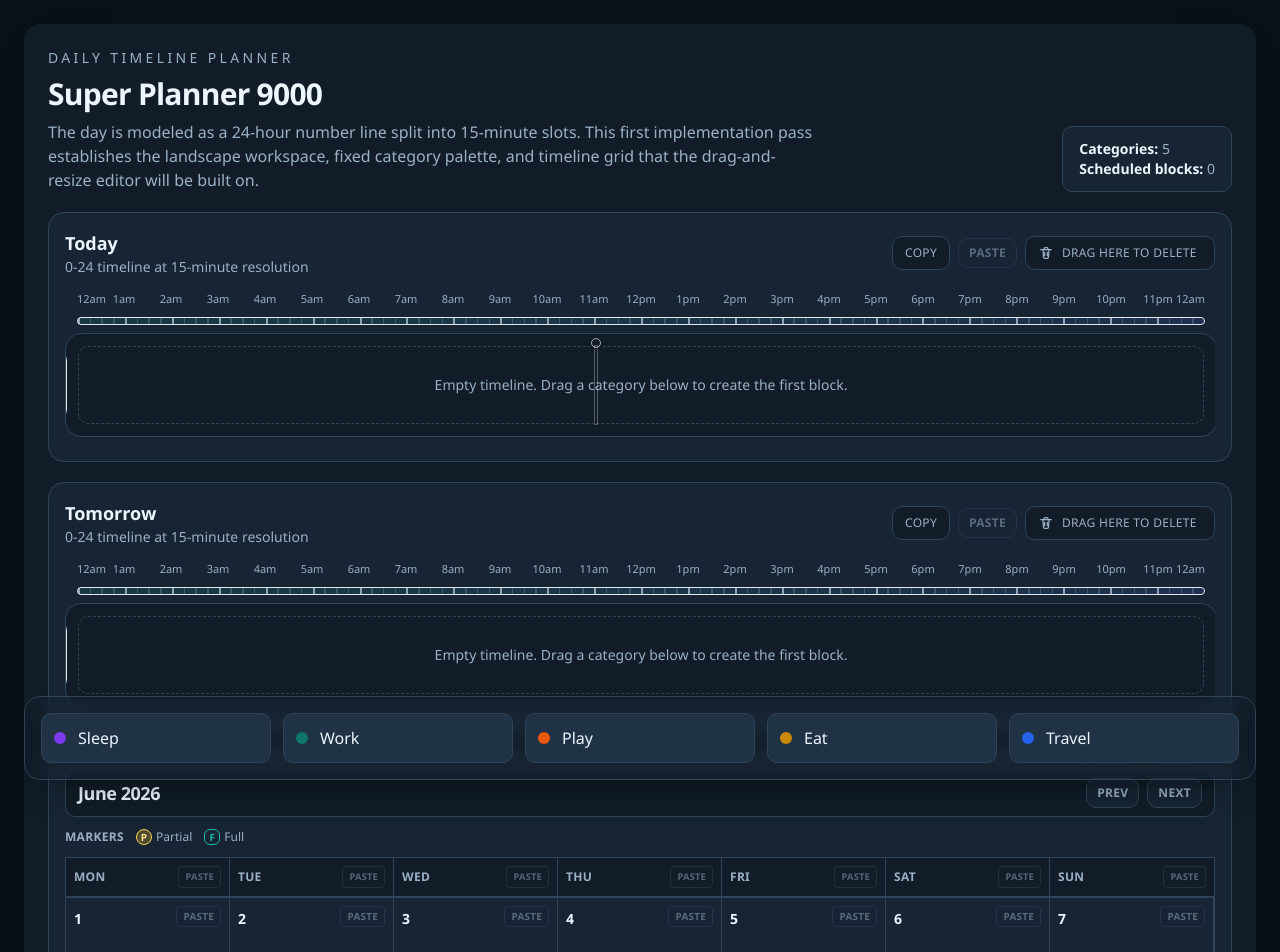
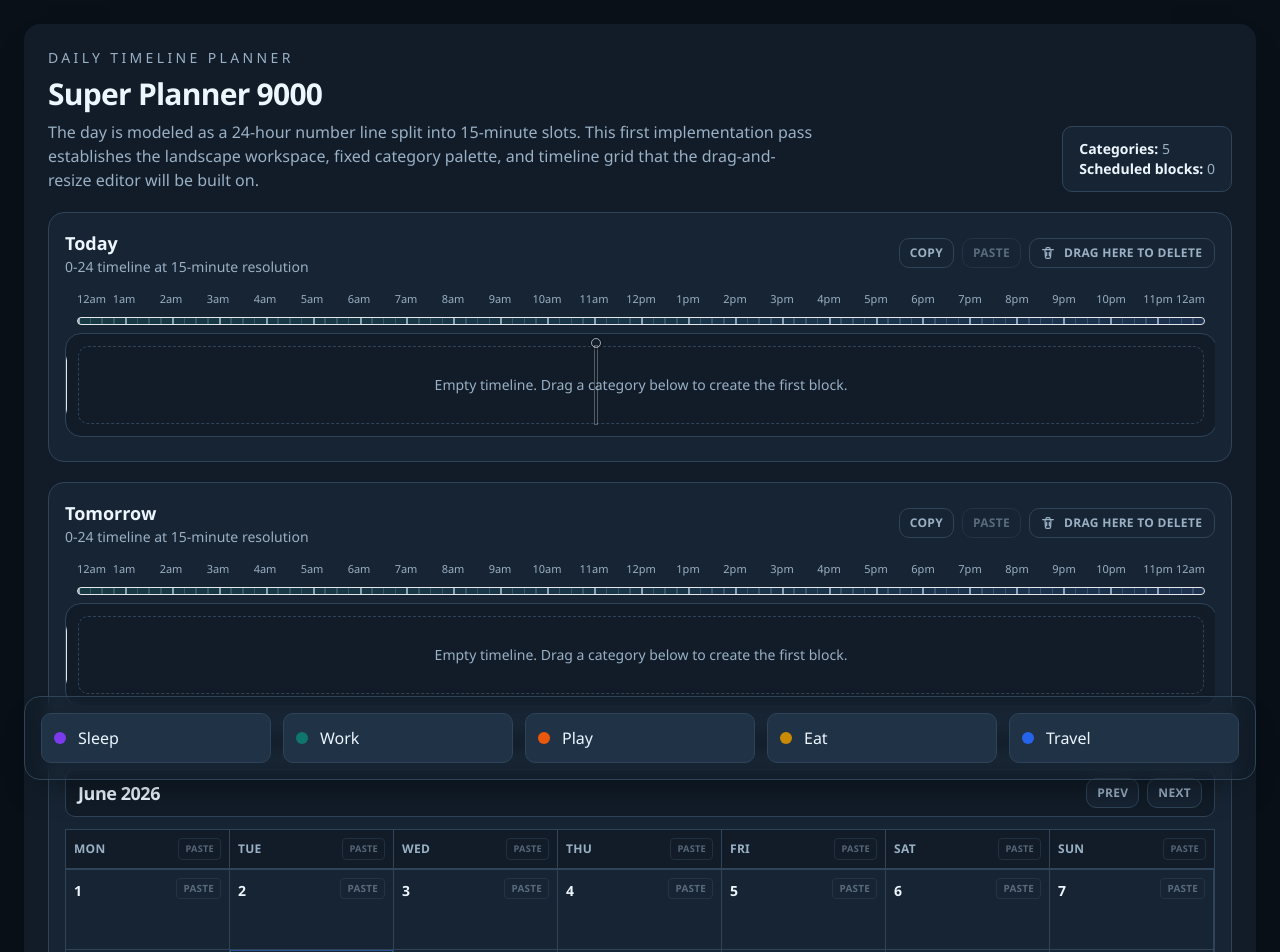
Before and after one commit to TheJoshuaEvans/super-planner-9000, a React (Vite) app: page / in a window 1280 px wide. Shown: the top 952 px of the page. Built offline with nearby package versions, Linux system fonts and the light colour scheme.

Commit message:
Timeline Preview - The calendar cells now have colored timeline previews :D

```diff
--- a/src/App.tsx
+++ b/src/App.tsx
@@ -1,13 +1,10 @@
 import CategoryPalette from "./components/CategoryPalette";
-import type { CalendarDayStatus } from "./components/MonthlyWallCalendar";
 import MonthlyWallCalendar from "./components/MonthlyWallCalendar";
 import PortraitWarningOverlay from "./components/PortraitWarningOverlay";
 import TimelineTrack from "./components/TimelineTrack";
 import { formatCalendarDateLabel, getRelativeCalendarDateKey } from "./lib/calendar";
-import { getTimelineCompleteness } from "./lib/plannerSegments";
-import { TOTAL_DAY_SLOTS } from "./lib/timeline";
 import { usePlannerStore } from "./store/plannerStore";
-import { useMemo, useState } from "react";
+import { useState } from "react";
 import type { PlannerDateKey, PlannerSegment } from "./store/plannerStore";
 
 const PORTRAIT_WARNING_SESSION_KEY = "sp9000-portrait-warning-dismissed";
@@ -43,17 +40,6 @@ function App() {
   const canPasteTimeline = copiedTimelineSegments !== null;
   const selectedDateSegments = selectedDateKey ? (segmentsByDate[selectedDateKey] ?? []) : [];
   const selectedDateTitle = selectedDateKey ? formatCalendarDateLabel(selectedDateKey) : "";
-  const calendarDayStatusByDate = useMemo(() => {
-    return Object.entries(segmentsByDate).reduce<Record<PlannerDateKey, CalendarDayStatus>>((statusByDate, [dateKey, segments]) => {
-      const completeness = getTimelineCompleteness(segments, TOTAL_DAY_SLOTS);
-
-      if (completeness === "partial" || completeness === "full") {
-        statusByDate[dateKey] = completeness;
-      }
-
-      return statusByDate;
-    }, {});
-  }, [segmentsByDate]);
 
   /**
    * Commits a dragged category onto the timeline at the given slot range.
@@ -187,8 +173,9 @@ function App() {
               onSelectDate={setSelectedDateKey}
               onPasteDate={handlePasteTimeline}
               onPasteWeekday={handlePasteAcrossDates}
-              dayStatusByDate={calendarDayStatusByDate}
               canPasteTimeline={canPasteTimeline}
+              categories={categories}
+              segmentsByDate={segmentsByDate}
             />
           </section>
         </section>
--- a/src/components/MonthlyWallCalendar.tsx
+++ b/src/components/MonthlyWallCalendar.tsx
@@ -1,15 +1,16 @@
 import { useMemo, useState } from "react";
 import { buildCalendarMonthView, getMonthStart, shiftMonth } from "../lib/calendar";
-
-export type CalendarDayStatus = "partial" | "full";
+import { TOTAL_DAY_SLOTS } from "../lib/timeline";
+import type { PlannerCategory, PlannerSegmentsByDate } from "../store/plannerStore";
 
 type MonthlyWallCalendarProps = {
   onSelectDate?: (dateKey: string) => void;
   onPasteDate?: (dateKey: string) => void;
   onPasteWeekday?: (dateKeys: string[]) => void;
   selectedDateKey?: string | null;
-  dayStatusByDate?: Record<string, CalendarDayStatus>;
   canPasteTimeline?: boolean;
+  categories?: PlannerCategory[];
+  segmentsByDate?: PlannerSegmentsByDate;
 };
 
 /**
@@ -20,8 +21,9 @@ function MonthlyWallCalendar({
   onPasteDate,
   onPasteWeekday,
   selectedDateKey = null,
-  dayStatusByDate = {},
-  canPasteTimeline = false
+  canPasteTimeline = false,
+  categories = [],
+  segmentsByDate = {}
 }: MonthlyWallCalendarProps) {
   const [visibleMonth, setVisibleMonth] = useState<Date>(() => getMonthStart(new Date()));
 
@@ -47,6 +49,19 @@ function MonthlyWallCalendar({
     [monthView]
   );
 
+  const categoryColorById = useMemo(
+    () => new Map(categories.map((category) => [category.id, category.color])),
+    [categories]
+  );
+
+  function toPreviewFill(color: string): string {
+    if (/^#[0-9a-fA-F]{6}$/.test(color)) {
+      return `${color}66`;
+    }
+
+    return color;
+  }
+
   return (
     <section className="rounded-lg border border-app-border bg-app-surface p-4">
       <header className="mb-3 flex items-center justify-between gap-3 rounded-md border border-app-border bg-app-panel px-3 py-2">
@@ -70,22 +85,6 @@ function MonthlyWallCalendar({
           </button>
         </div>
       </header>
-
-      <div className="mb-3 flex items-center gap-3 text-xs text-app-muted">
-        <span className="font-semibold uppercase tracking-wide">Markers</span>
-        <span className="inline-flex items-center gap-1">
-          <span className="inline-flex h-4 min-w-4 items-center justify-center rounded-full border border-amber-300 bg-amber-400/25 px-1 text-[0.62rem] font-bold text-amber-200">
-            P
-          </span>
-          Partial
-        </span>
-        <span className="inline-flex items-center gap-1">
-          <span className="inline-flex h-4 min-w-4 items-center justify-center rounded-sm border border-app-accent bg-app-accent/20 px-1 text-[0.62rem] font-bold text-app-accent">
-            F
-          </span>
-          Full
-        </span>
-      </div>
 
       <div className="overflow-x-auto">
         <div className="min-w-[46rem]">
@@ -113,13 +112,11 @@ function MonthlyWallCalendar({
 
           <div className="grid grid-cols-7 border-b border-l border-r border-app-border bg-app-surfaceStrong">
             {monthView.weeks.flat().map((cell) => {
-              const dayStatus = dayStatusByDate[cell.isoDate];
-              const statusLabel = dayStatus === "full"
-                ? "fully scheduled"
-                : dayStatus === "partial"
-                  ? "partially scheduled"
-                  : "no scheduled timeline data";
               const showPasteButton = cell.isCurrentMonth && onPasteDate !== undefined;
+              const previewSegments = cell.isCurrentMonth ? (segmentsByDate[cell.isoDate] ?? []) : [];
+              const statusLabel = previewSegments.length > 0
+                ? "scheduled timeline data present"
+                : "no scheduled timeline data";
 
               return (
                 <div
@@ -154,16 +151,27 @@ function MonthlyWallCalendar({
                   ) : null}
 
                   <span className="relative z-10 text-sm font-semibold">{cell.dayNumber}</span>
-                  {cell.isCurrentMonth && dayStatus ? (
-                    <span
-                      className={`absolute bottom-2 right-2 z-10 inline-flex h-4 min-w-4 items-center justify-center border px-1 text-[0.62rem] font-bold leading-none ${
-                        dayStatus === "full"
-                          ? "rounded-sm border-app-accent bg-app-accent/20 text-app-accent"
-                          : "rounded-full border-amber-300 bg-amber-400/25 text-amber-200"
-                      }`}
-                      aria-hidden="true"
-                    >
-                      {dayStatus === "full" ? "F" : "P"}
+
+                  {previewSegments.length > 0 ? (
+                    <span className="absolute inset-x-2 bottom-2 z-10 h-4 overflow-hidden rounded-sm border border-app-border bg-app-panel/45">
+                      {previewSegments.map((segment) => {
+                        const color = categoryColorById.get(segment.categoryId) ?? "#94a3b8";
+                        const startPercent = Math.max(0, Math.min(100, (segment.startSlot / TOTAL_DAY_SLOTS) * 100));
+                        const endPercent = Math.max(0, Math.min(100, (segment.endSlot / TOTAL_DAY_SLOTS) * 100));
+                        const widthPercent = Math.max(0, endPercent - startPercent);
+
+                        return (
+                          <span
+                            key={segment.id}
+                            className="absolute inset-y-0"
+                            style={{
+                              left: `${startPercent}%`,
+                              width: `${widthPercent}%`,
+                              backgroundColor: toPreviewFill(color)
+                            }}
+                          />
+                        );
+                      })}
                     </span>
                   ) : null}
                 </div>
--- a/src/components/TimelineTrack.tsx
+++ b/src/components/TimelineTrack.tsx
@@ -297,7 +297,7 @@ function TimelineTrack({
         <div className="flex items-center gap-2">
           <button
             type="button"
-            className="rounded-md border border-app-border bg-app-panel px-3 py-2 text-xs font-medium uppercase tracking-wide text-app-muted transition hover:border-app-accent/70 hover:text-app-text"
+            className="rounded-md border border-app-border bg-app-panel/85 px-2.5 py-1.5 text-xs font-semibold uppercase tracking-wide text-app-muted transition hover:border-app-accent/70 hover:text-app-text"
             onClick={onCopyTimeline}
           >
             Copy
@@ -319,10 +319,10 @@ function TimelineTrack({
 
           <div
             ref={trashRef}
-            className={`pointer-events-none flex items-center gap-2 rounded-md border px-3 py-2 text-xs font-medium uppercase tracking-wide transition ${
+            className={`pointer-events-none flex items-center gap-2 rounded-md border px-2.5 py-1.5 text-xs font-semibold uppercase tracking-wide transition ${
               isTrashHot
                 ? "border-red-400/80 bg-red-500/20 text-red-200"
-                : "border-app-border bg-app-panel text-app-muted"
+                : "border-app-border bg-app-panel/85 text-app-muted"
             }`}
           >
             <svg viewBox="0 0 24 24" aria-hidden="true" className="h-4 w-4" fill="none" stroke="currentColor" strokeWidth="1.9">
```
Also changed, not shown: readme/SPEC.md (+1 -0 lines).
